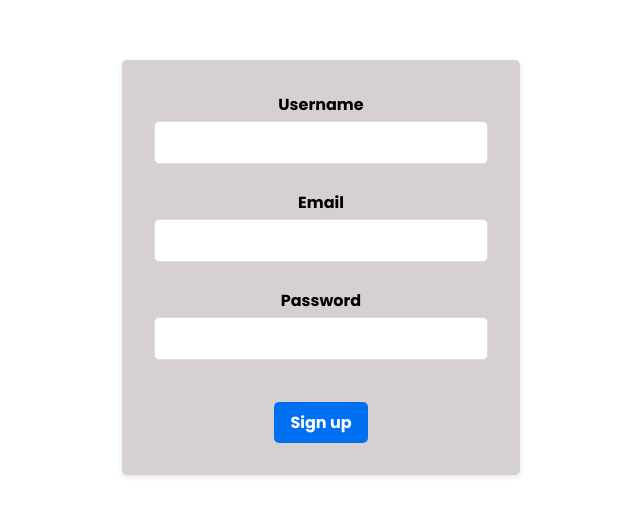
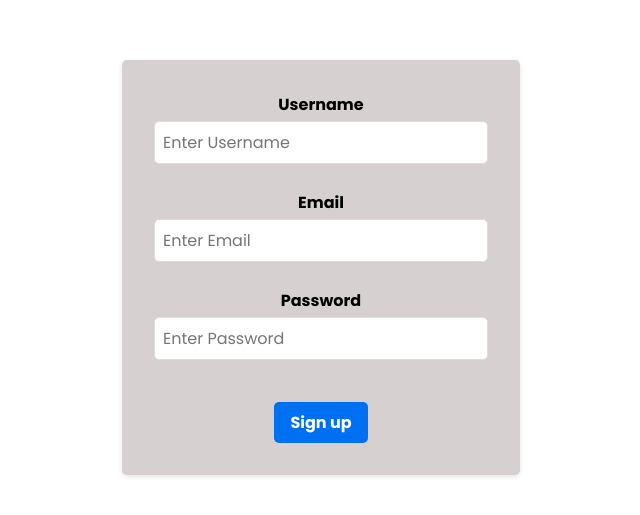
Before and after one commit to Sam-JD-7/flightbooking, a React (Create React App) app in the folder frontend/: page /user/signup in a window 1280 px wide. Shown: the part 133-648 px from the top of the page, without its empty margins (319-959 px from the left). Built offline with nearby package versions, Linux system fonts and the light colour scheme.

Commit message:
cancel-booking

```diff
--- a/frontend/src/Components/Login.js
+++ b/frontend/src/Components/Login.js
@@ -54,13 +54,13 @@ function Login() {
         <label htmlFor="email" className="label">
           Usermail:
         </label>
-        <input type="email" name="email" value={user.email} onChange={handleChange} />
+        <input type="email" name="email" placeholder='Enter Email' value={user.email} onChange={handleChange} />
       </div>
       <div className="form-group">
         <label htmlFor="password" className="label">
           Password:
         </label>
-        <input type="password" name ="password" value={user.password} onChange={handleChange} />
+        <input type="password" name ="password" placeholder='Enter Password' value={user.password} onChange={handleChange} />
       </div>
       <button type="button" onClick={handleSubmit} className="submit-btn">Login</button>
       {location.pathname ==='/user/login' &&
--- a/frontend/src/Components/MyBookings.js
+++ b/frontend/src/Components/MyBookings.js
@@ -68,6 +68,7 @@ function MyBookings() {
 
   return (
     <div className="my-bookings">
+      {tickets.length===0 && <h1>No Bookings Yet</h1>}
       {content}
     </div>
   )
--- a/frontend/src/Components/UserSignup.js
+++ b/frontend/src/Components/UserSignup.js
@@ -40,6 +40,7 @@ function UserSignup() {
           <input
             type="text"
             id="username"
+            placeholder='Enter Username'
             name="username"
             value={formData.username}
             onChange={handleChange}
@@ -53,6 +54,7 @@ function UserSignup() {
           <input
             type="email"
             id="usermail"
+            placeholder='Enter Email'
             name="usermail"
             value={formData.usermail}
             onChange={handleChange}
@@ -66,6 +68,7 @@ function UserSignup() {
           <input
             type="password"
             id="password"
+            placeholder='Enter Password'
             name="password"
             value={formData.password}
             onChange={handleChange}
```
Also changed, not shown: 8 other files (tests, documents, lock files or other folders).
